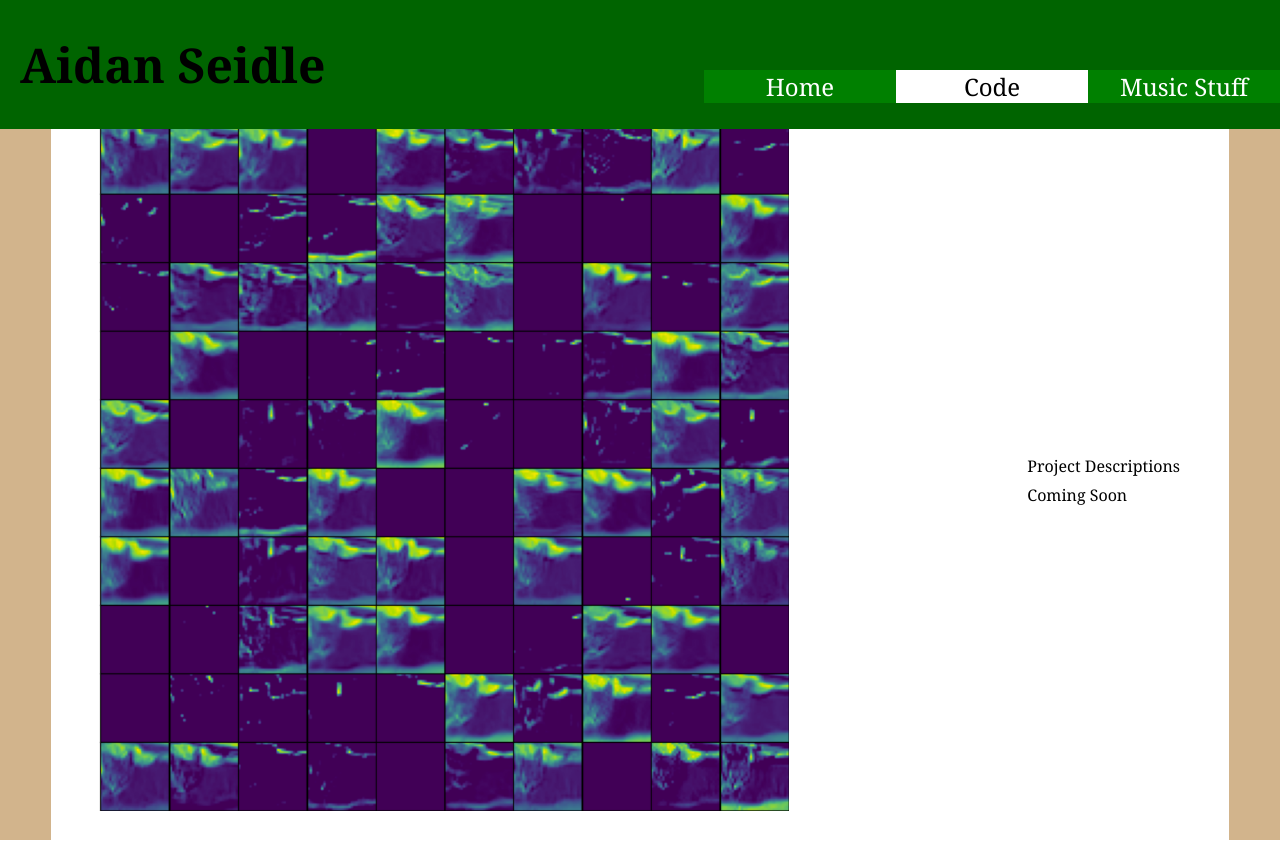
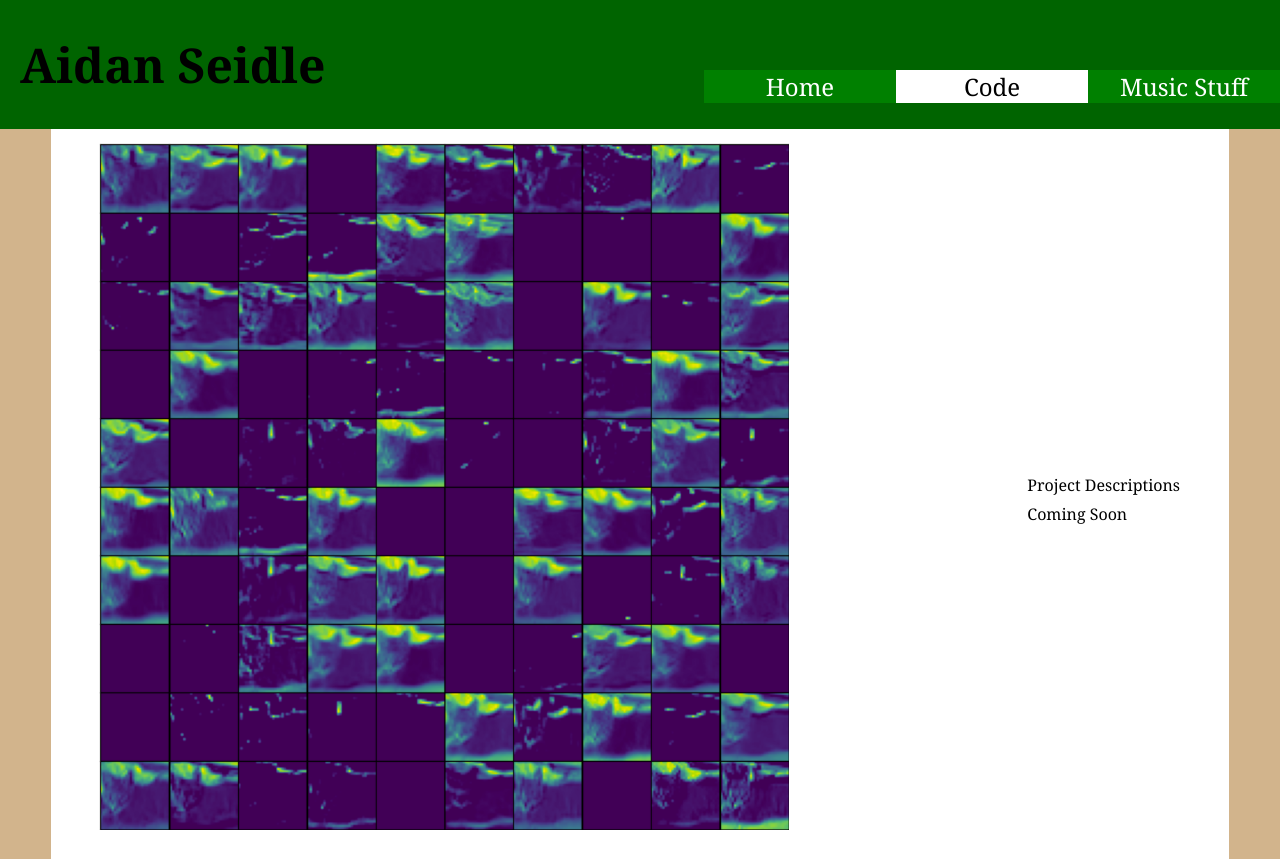
Before and after one commit to AidanSeidle/AidanSeidle.github.io, a PHP site: page /code.html in a window 1280 px wide. Run offline with PHP 8.4, Linux system fonts and the light colour scheme.

Commit message:
Update styles.css
Header overlapping body content fixed

```diff
--- a/styles.css
+++ b/styles.css
@@ -22,7 +22,7 @@ header {
 main {
     background-color: white;
     position: relative;
-    top: 100px;
+    top: 119px;
     left: 0px;
     z-index: 0;
     padding: 5px;
```
